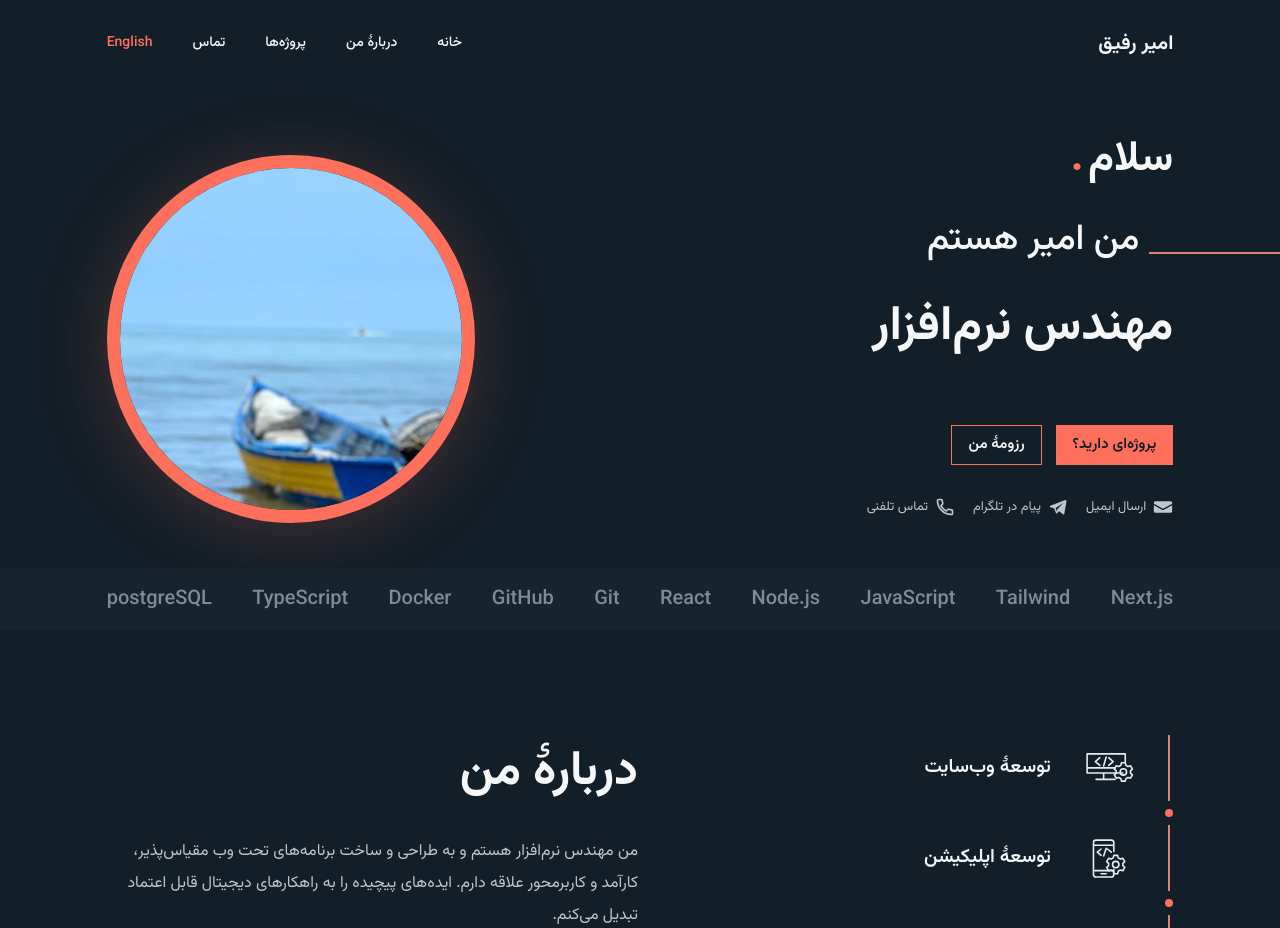
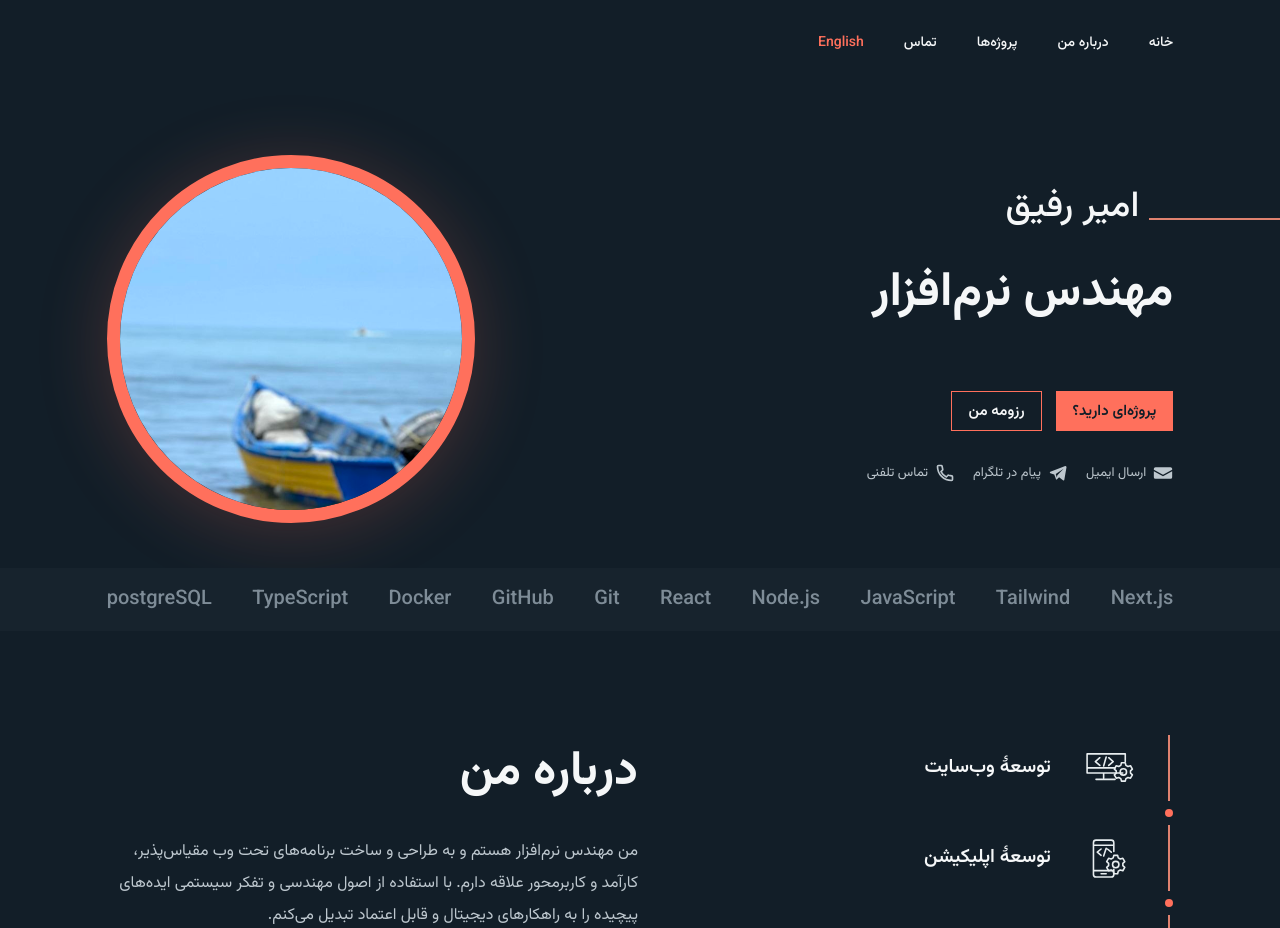
Before and after one commit to amir-rafigh/amir-rafigh-website, a Next.js app: page /persian in a window 1280 px wide. Shown: the top 928 px of the page. Built offline with nearby package versions, Linux system fonts and the light colour scheme.

Commit message:
Refactor PortfolioPage component by removing the wordmark link and updating the hero section to display the profile name. Update Persian locale translations for consistency and clarity, and enhance project descriptions with additional details and improved phrasing.

```diff
--- a/src/components/portfolio-page.tsx
+++ b/src/components/portfolio-page.tsx
@@ -114,7 +114,6 @@ export function PortfolioPage({ locale }: { locale: Locale }) {
       <a className="skip-link" href="#main-content">{copy.skip}</a>
       <header id="home" className="site-header">
         <div className="container header-inner">
-          <a className="wordmark" href="#home">{profile.name}</a>
           <nav className="site-nav" aria-label={copy.navigation}>
             {navigation.map(({ href, label }) => <a href={href} key={href}>{label}</a>)}
             <a className="language-link" href={copy.languageHref} hrefLang={locale === "fa" ? "en" : "fa"} lang={locale === "fa" ? "en" : "fa"} aria-label={copy.languageLabel}>
@@ -128,8 +127,7 @@ export function PortfolioPage({ locale }: { locale: Locale }) {
         <section className="hero" aria-labelledby="hero-title">
           <div className="container hero-inner">
             <div className="hero-copy">
-              <p className="hero-greeting">{copy.greeting}<span>.</span></p>
-              <p className="line-label hero-intro">{copy.intro} {profile.firstName}{locale === "fa" ? " هستم" : ""}</p>
+              <p className="line-label hero-intro">{profile.name}</p>
               <h1 id="hero-title">{profile.role}</h1>
               <div className="hero-actions">
                 <a className="button button-primary" href="#contact">{copy.projectPrompt}</a>
--- a/src/data/portfolio-locales.ts
+++ b/src/data/portfolio-locales.ts
@@ -32,11 +32,11 @@ export const portfolioCopy = {
     },
   },
   fa: {
-    home: "خانه", about: "دربارهٔ من", projects: "پروژه‌ها", contact: "تماس",
+    home: "خانه", about: "درباره من", projects: "پروژه‌ها", contact: "تماس",
     skip: "رفتن به محتوای اصلی", navigation: "منوی اصلی", technologies: "فناوری‌ها",
-    greeting: "سلام", intro: "من", projectPrompt: "پروژه‌ای دارید؟", resume: "رزومهٔ من",
+    greeting: "سلام", intro: "من", projectPrompt: "پروژه‌ای دارید؟", resume: "رزومه من",
     sampleResume: "پیش‌نمایش رزومه", technologyStack: "فناوری‌های مورد استفاده", services: "خدمات",
-    aboutMe: "دربارهٔ من", github: "مشاهده در گیت‌هاب", viewProject: "مشاهدهٔ پروژه",
+    aboutMe: "درباره من", github: "مشاهده در گیت‌هاب", viewProject: "مشاهده پروژه",
     githubFor: "مشاهدهٔ مخزن گیت‌هاب پروژهٔ", projectFor: "مشاهدهٔ پروژهٔ", onGithub: "در گیت‌هاب",
     repositoryNotice: "پس از جایگزینی این پروژهٔ نمونه، پیوند مخزن در دسترس قرار می‌گیرد.",
     githubNotice: "پس از به‌روزرسانی محتوای نمونه، پیوند پروفایل گیت‌هاب اضافه می‌شود.",
@@ -68,7 +68,7 @@ export const persianProfile = {
   name: "امیر رفیق",
   firstName: "امیر",
   role: "مهندس نرم‌افزار",
-  bio: "من مهندس نرم‌افزار هستم و به طراحی و ساخت برنامه‌های تحت وب مقیاس‌پذیر، کارآمد و کاربرمحور علاقه دارم. ایده‌های پیچیده را به راهکارهای دیجیتال قابل اعتماد تبدیل می‌کنم.",
+  bio: "من مهندس نرم‌افزار هستم و به طراحی و ساخت برنامه‌های تحت وب مقیاس‌پذیر، کارآمد و کاربرمحور علاقه دارم. با استفاده از اصول مهندسی و تفکر سیستمی ایده‌های پیچیده را به راهکارهای دیجیتال و قابل اعتماد تبدیل می‌کنم.",
   portrait: { ...profile.portrait, alt: "امیر رفیق با عینک آفتابی در کنار دریا" },
 };
 
@@ -95,13 +95,13 @@ const projectTranslations: Record<string, ProjectTranslation> = {
   },
   "movie-titles-api": {
     title: "سفارش آنلاین کیک",
-    description: "یک برنامهٔ تحت وب فارسی که مشتریان را در انتخاب و شخصی‌سازی کیک مراسمشان راهنمایی می‌کند. مشتریان می‌توانند طرح‌های کیک را مرور و فیلتر کنند، تعداد مهمانان و رنگ کیک را مشخص کنند و پیام دلخواهشان را اضافه کنند. پیش‌نمایش تصویری و خلاصهٔ سفارش، امکان بازبینی انتخاب‌ها را فراهم می‌کنند.",
+    description: "یک برنامه ارسال سفارش آنلاین کیک که مشتریان را در انتخاب و شخصی‌سازی کیک مراسمشان راهنمایی می‌کند. مشتریان می‌توانند طرح‌های کیک را مرور و فیلتر کنند، تعداد مهمانان و رنگ کیک را مشخص کنند و پیام دلخواهشان را اضافه کنند. پیش‌نمایش تصویری و خلاصهٔ سفارش، امکان بازبینی انتخاب‌ها را فراهم می‌کنند.",
     alt: "صفحهٔ اصلی سفارش کیک فارسی با تصویر یک کیک صورتی چندطبقه",
     overlayAlt: "صفحهٔ شخصی‌سازی کیک با گزینه‌های تعداد مهمانان، رنگ و پیام دلخواه",
   },
   "javascript-calculator": {
     title: "رزرو فضای کار اشتراکی و رویدادها",
-    description: "یک برنامهٔ تحت وب فارسی برای فضای کار اشتراکی. مشتریان می‌توانند وضعیت میزها و اتاق‌های جلسه را بررسی کنند، درخواست رزرو ثبت و پیگیری کنند و در رویدادها نام‌نویسی کنند یا به فهرست انتظار بپیوندند. کارکنان درخواست‌ها را در داشبوردی جداگانه بررسی می‌کنند و سامانه پس از تأیید، یک میز یا اتاق آزاد را اختصاص می‌دهد و از رزرو هم‌زمان آن جلوگیری می‌کند.",
+    description: "یک برنامه تحت وب فارسی برای فضای کار اشتراکی. مشتریان می‌توانند وضعیت میزها و اتاق‌های جلسه را بررسی کنند، درخواست رزرو ثبت و پیگیری کنند و در رویدادها نام‌نویسی کنند یا به فهرست انتظار بپیوندند. کارکنان درخواست‌ها را در داشبوردی جداگانه بررسی می‌کنند و سامانه پس از تأیید، یک میز یا اتاق آزاد را اختصاص می‌دهد و از رزرو هم‌زمان آن جلوگیری می‌کند.",
     alt: "صفحهٔ اصلی فارسی فضای کار اشتراکی با نمایش اتاق جلسه و میز اشتراکی",
     overlayAlt: "صفحهٔ رزرو اتاق جلسه با گزینه‌های انتخاب تاریخ و ساعت شروع",
   },
--- a/src/data/portfolio.ts
+++ b/src/data/portfolio.ts
@@ -101,7 +101,7 @@ export const projects: Project[] = [
   {
     id: "movie-titles-api",
     title: "Online Cake Ordering ",
-    technologies: ["Typescript", "Next.js" ,"Tailwind" ],
+    technologies: ["Typescript", "Next.js" ,"Tailwind", "React","Node.js" ],
     description: "A Persian-language web app that guides customers through choosing and personalizing a cake for their event. Customers can browse and filter cake designs, specify the guest count, choose a color, and add a message. A visual preview and a summary let them review their selections.",
     image: {
       src: "/portfolio/cake-ordering-home.webp",
```
